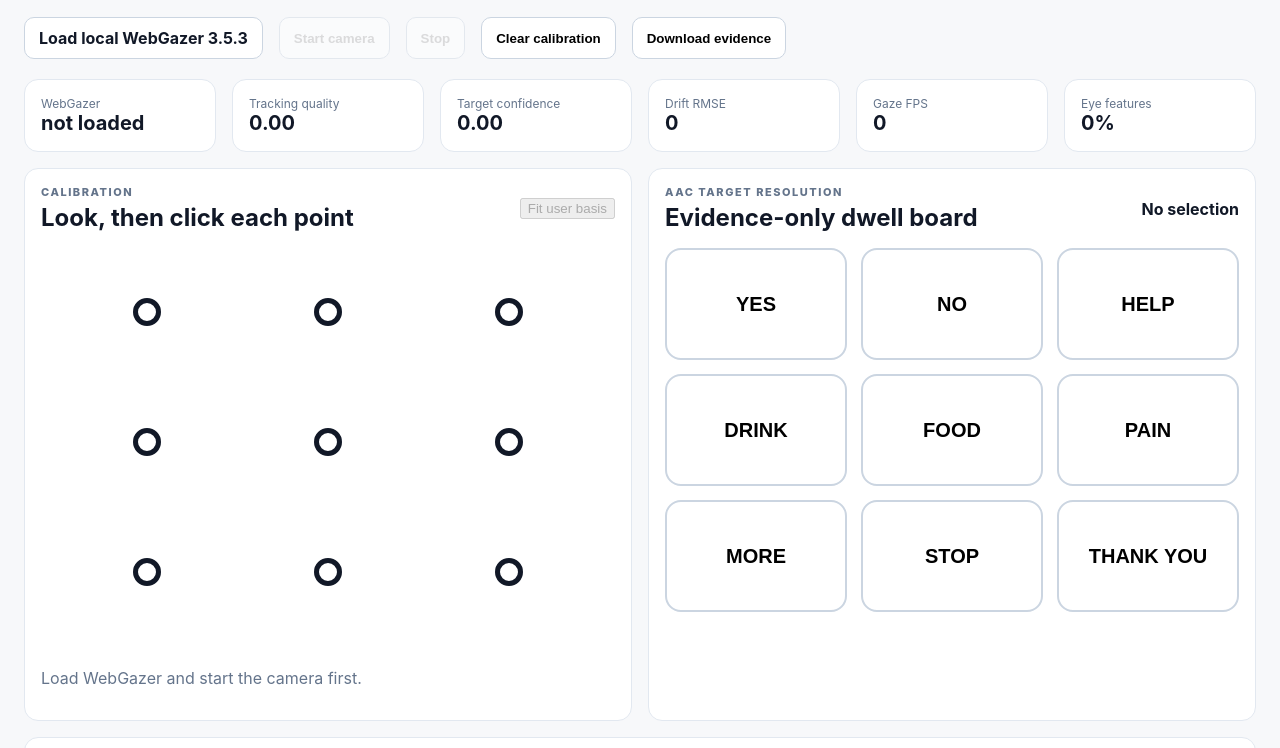
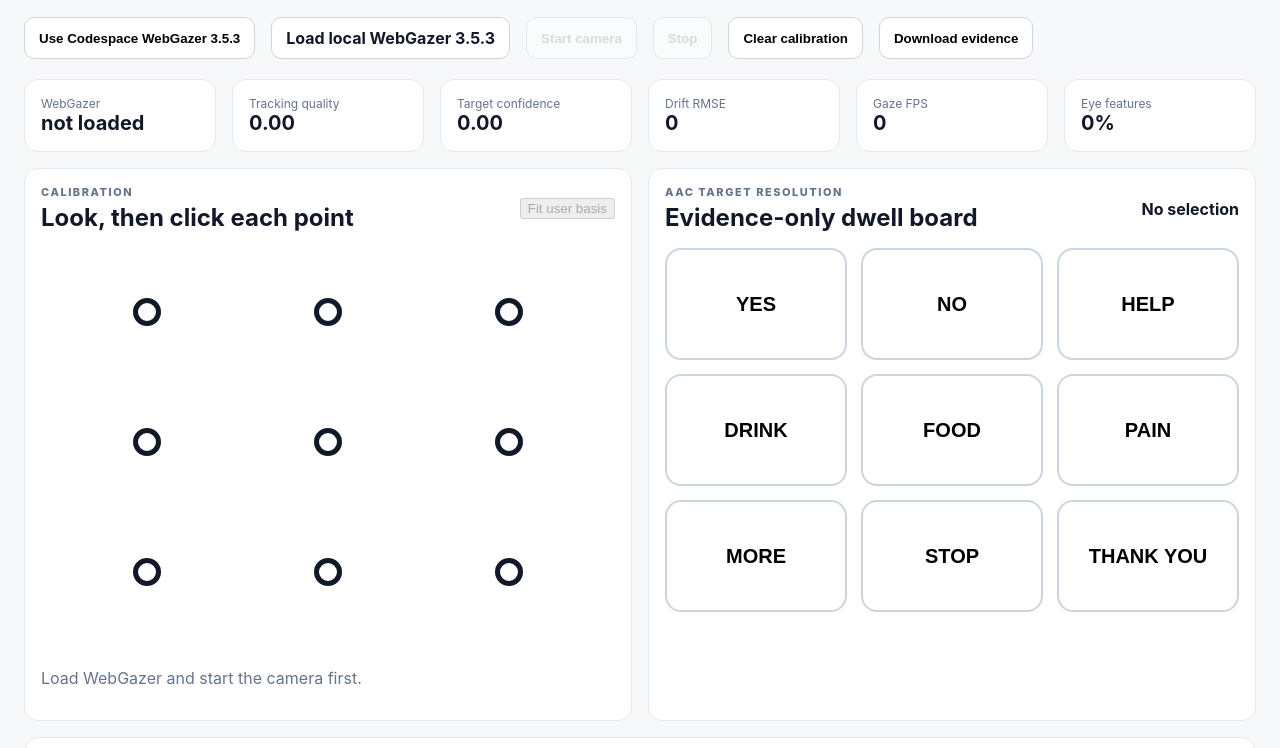
Before and after one commit to altrudev/webgazer-aac, a website: page demo/prehardware/index.html in a window 1280 px wide. Shown: the part 136-884 px from the top of the page. Drawn offline with Linux system fonts and the light colour scheme.

Commit message:
Add one-click Codespace WebGazer loader

```diff
--- a/demo/prehardware/index.html
+++ b/demo/prehardware/index.html
@@ -18,6 +18,7 @@
     </header>
 
     <section class="controls" aria-label="Lab controls">
+      <button id="useCodespaceBtn">Use Codespace WebGazer 3.5.3</button>
       <label class="fileButton">Load local WebGazer 3.5.3
         <input id="wgFile" type="file" accept=".js,text/javascript">
       </label>
```
